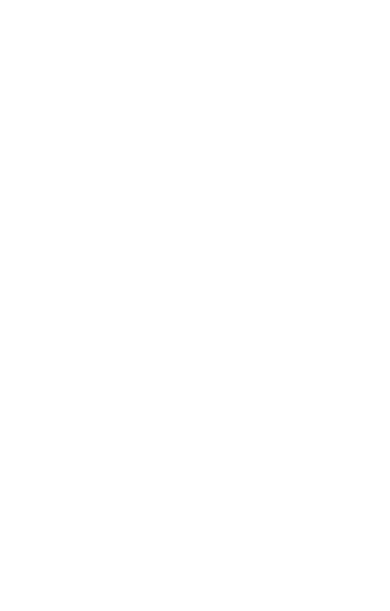
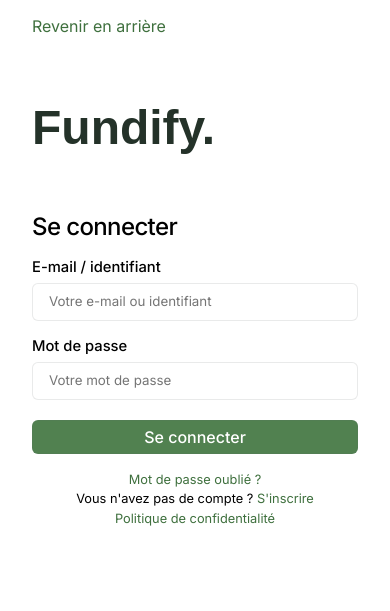
Before and after one commit to andojoel/Fundify-Landing-Page, a website: page login.html in a window 390 px wide. Drawn offline with nearby package versions, Linux system fonts and the light colour scheme; a web font is replaced by a local one.

Commit message:
Added files from dev-ando branch

```diff
--- /dev/null
+++ b/login-register.css
@@ -0,0 +1,184 @@
+@import url('https://fonts.googleapis.com/css2?family=Noto+Sans:wght@200;300;400;500;600;700&display=swap');
+@import url('https://fonts.googleapis.com/css2?family=Montserrat:wght@100;200;300;400;500;600;700&display=swap');
+@import url('https://fonts.googleapis.com/css2?family=Inter:wght@200;300;400;500;600;700&display=swap');
+@import url('https://fonts.googleapis.com/css2?family=Inria+Serif:wght@200;300;400;500;600;700&display=swap');
+
+*{
+    margin: 0;
+    padding: 0;
+    box-sizing: border-box;
+    font-family: 'Inter', sans-serif;
+    font-weight: 400;
+}
+
+body{
+    background-color: #fdfdfd;
+}
+
+.container{
+    /* height: 100svh; */
+    display: flex;
+    justify-content: center;
+    align-items: center;
+    flex-direction: column;
+    margin-bottom: 2rem;
+    transition: 3ms;
+}
+
+.auth-box{
+    height: 100%;
+    margin: 5rem auto auto auto;
+}
+
+.back-box{
+    margin: 0.812rem 0;
+}
+
+.go-back{
+    cursor: pointer;
+    display: flex;
+    color: #3f703e;
+}
+
+.go-back:hover{
+    text-decoration: underline;
+}
+
+.form-box{
+    box-shadow: rgba(0, 0, 0, 0.45) 0px 25px 20px -20px;
+    border: 1px solid rgb(91, 97, 110, 0.1);
+    border-radius: 16px;
+    padding: 2rem;
+    padding-bottom: 3rem;
+    width: 24rem;
+    background-color: #fff;
+    transition: 0.3s;
+}
+
+#toast{
+    display: none;
+    font-size: 0.812rem;
+    border-radius: 6px;
+    padding: 1.22rem;
+    margin-bottom: 1rem;
+    font-weight: 500;
+    background-color: rgb(255, 228, 228);
+    background-color: #fbe9e7;
+    /* border: 2px solid rgba(255, 219, 219, 0.618); */
+}
+
+.logo-btn{
+    text-decoration: none;
+}
+
+.logo-name{
+    font-size: 3rem;
+    font-weight: 700;
+    font-family: 'Inria Serif', sans-serif;
+    margin-bottom: 3rem;
+    color: #243229;
+}
+
+.login-title h2,
+.signup-title h2{
+    font-weight: 500;
+    line-height: 3rem;
+    letter-spacing: -0.618px;
+}
+
+.text-box{
+    display: flex;
+    flex-direction: column;
+    margin-bottom: 0.618rem;
+}
+
+.text-box span{
+    line-height: 2rem;
+    font-weight: 500;
+    font-size: 0.922rem;
+}
+
+.text-box input{
+    line-height: 2.22rem;
+    text-align: start;
+    color-scheme: light;
+    border: 1px solid rgba(45, 48, 54, 0.1);
+    border-radius: 6px;
+    padding: 0 1rem;
+}
+
+.text-box input:focus{
+    outline-color: #518150;
+}
+
+.btn{
+    width: 100%;
+    border: 1px solid rgb(91, 97, 110, 0.1);
+    line-height: 2rem;
+    text-align: start;
+    font-size: 1rem;
+    font-weight: 500;
+    border-radius: 6px;
+    padding: 0 1rem;
+    text-align: center;
+    background-color: #518150;
+    color: #fff;
+    margin-top: 0.618rem;
+    margin-bottom: 1rem;
+    cursor: pointer;
+}
+
+.btn:hover{
+    background-color: #3f703e;
+}
+
+.placetext{
+    font-size: 0.8rem;
+    text-align: center;
+    line-height: 1.22rem;
+}
+
+.placetext a{
+    text-decoration: none;
+    color: #3f703e;
+}
+
+.placetext a:hover{
+    text-decoration: underline;
+}
+
+@media only screen and (max-width : 480px) {
+    body{
+        background-color: #fff;
+    }
+
+    .back-box{
+        margin-top: 1rem;
+        margin: 0;
+        margin-bottom: 5.67rem;
+        padding: 0 2rem;
+    }
+
+    .auth-box{
+        width: 100svw;
+        margin-top: 1rem;
+        margin-bottom: auto;
+    }
+
+    .form-box{
+        box-shadow: none;
+        border: 0;
+        border-radius: 0;
+        width: 100%;
+    }
+}
+
+@media only screen and (max-height : 860px) {
+    .auth-box{
+        margin-bottom: 2rem;
+    }
+
+    .back-box{
+        margin-bottom: 2rem;
+    }
+}
--- /dev/null
+++ b/login-register.js
@@ -0,0 +1,28 @@
+async function fetchData(link, payload){
+    try{
+        let headers = new Headers();
+        headers.append('Content-Type', 'application/json');
+        headers.append('Accept', 'application/json');
+
+        request = await fetch(link, {
+            method: "POST",
+            mode:"cors",
+            headers: headers,
+            body: payload
+        });
+        if(!(request.Accept || request.ok)){
+            throw new Error("Une erreur est survenue.", {
+                cause: {request}
+        })}
+        else return request.json();
+    }
+    catch(err){
+        throw err.cause.request;
+    }
+}
+
+function displayError(text) {
+    const toast = document.getElementById('toast');
+    toast.textContent = text;
+    toast.style.display = "block";
+}
--- a/login.html
+++ b/login.html
@@ -3,9 +3,91 @@
 <head>
     <meta charset="UTF-8">
     <meta name="viewport" content="width=device-width, initial-scale=1.0">
-    <title>Fundify - Connexion</title>
+    <link rel="stylesheet" href="login-register.css">
+    <link rel="stylesheet" href="https://cdnjs.cloudflare.com/ajax/libs/font-awesome/6.5.1/css/all.min.css">
+    <link rel="stylesheet" href="https://cdn.jsdelivr.net/npm/@iconscout/unicons@4.0.8/css/line.min.css">
+    <link rel="preconnect" href="https://fonts.googleapis.com">
+    <link rel="preconnect" href="https://fonts.gstatic.com" crossorigin>
+    <title>Fundify Paris</title>
+    <script src="login-register.js"></script>
 </head>
 <body>
+    <div class="container">
+        <!-- Auth box -->
+        <div class="auth-box">
+            <div class="back-box">
+                <a id="go-back" class="go-back">
+                    Revenir en arrière
+                </a>
+                <script>
+                    document.getElementById("go-back").addEventListener("click", () => {
+                        window.history.go(-1)
+                    });
+                </script>
+            </div>
+            <div class="form-box">
+                <a class="logo-btn" href="./"><p class="logo-name">Fundify.</p></a>
 
+                <div id="login" class="login-form">
+                    <form class="form">
+                        <div class="login-box">
+                            <div class="login-title">
+                                <h2>Se connecter</h2>
+                            </div>
+                            <div class="toast" id="toast"></div>
+                            <div class="text-box">
+                                <span>E-mail / identifiant</span>
+                                <input name="username" type="text" placeholder="Votre e-mail ou identifiant" required/>
+                            </div>
+                            <div class="text-box">
+                                <span>Mot de passe</span>
+                                <input name="password" type="password" placeholder="Votre mot de passe" required/>
+                            </div>
+                            <button type="submit" class="btn">Se connecter</button>
+                        </div>
+                        <div class="placetext">
+                            <a href="#">Mot de passe oublié ?</a>
+                        </div>
+                        <div class="placetext">
+                            <span>Vous n'avez pas de compte ?</span>
+                            <a href="./register.html">S'inscrire</a>
+                        </div>
+                        <div class="placetext">
+                            <a href="#">Politique de confidentialité</a>
+                        </div>
+                    </form>
+                    <script>
+                        const formEl = document.querySelector(".form");
+                        formEl.addEventListener('submit', (event) => {
+                            event.preventDefault();
+
+                            const formData = new FormData(formEl);
+                            const username = formData.get('username');
+                            const password = formData.get('password');
+                            const cookie = "";
+                            if(password){
+                                const payload = {
+                                    "email": username,
+                                    "password": password
+                                };
+
+                                fetchData('http://api.fundify-paris.fr/api/v1/user/login', JSON.stringify(payload))
+                                .then((result) => console.log(result))
+                                .catch(err => {
+                                    switch(err.status){
+                                        case 401:
+                                            displayError("Identifiants non valides");
+                                            break;
+                                        default:
+                                            displayError(err);
+                                    }
+                                });
+                            }
+                        })
+                    </script>
+                </div>
+            </div>
+        </div>
+    </div>
 </body>
 </html>
```
Also changed, not shown: register.html (added, +95 -0 lines), 1 other file.
